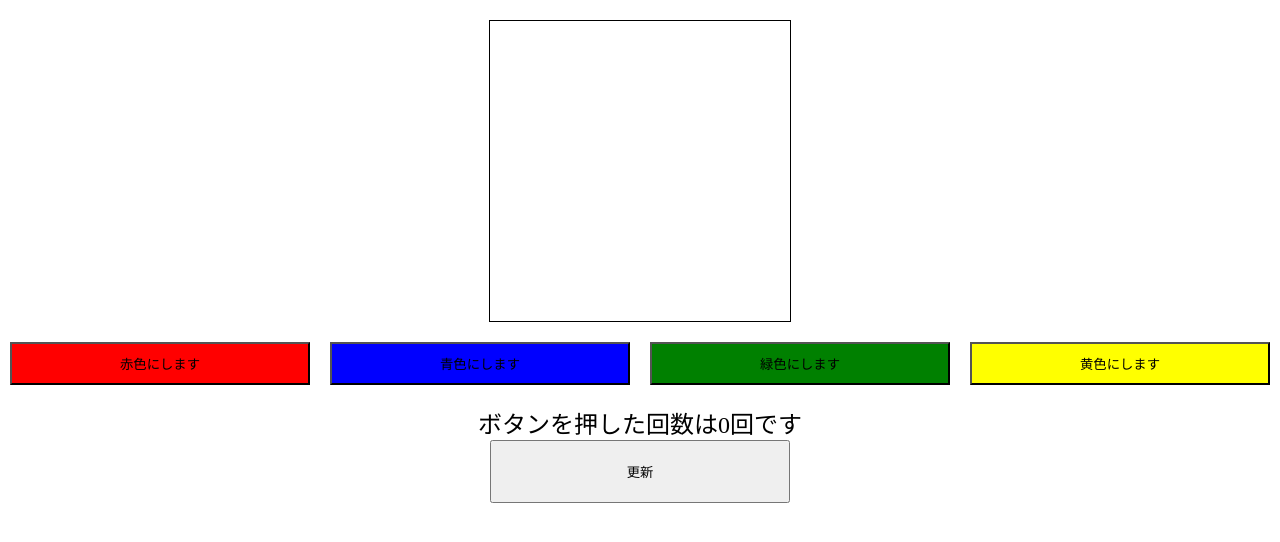
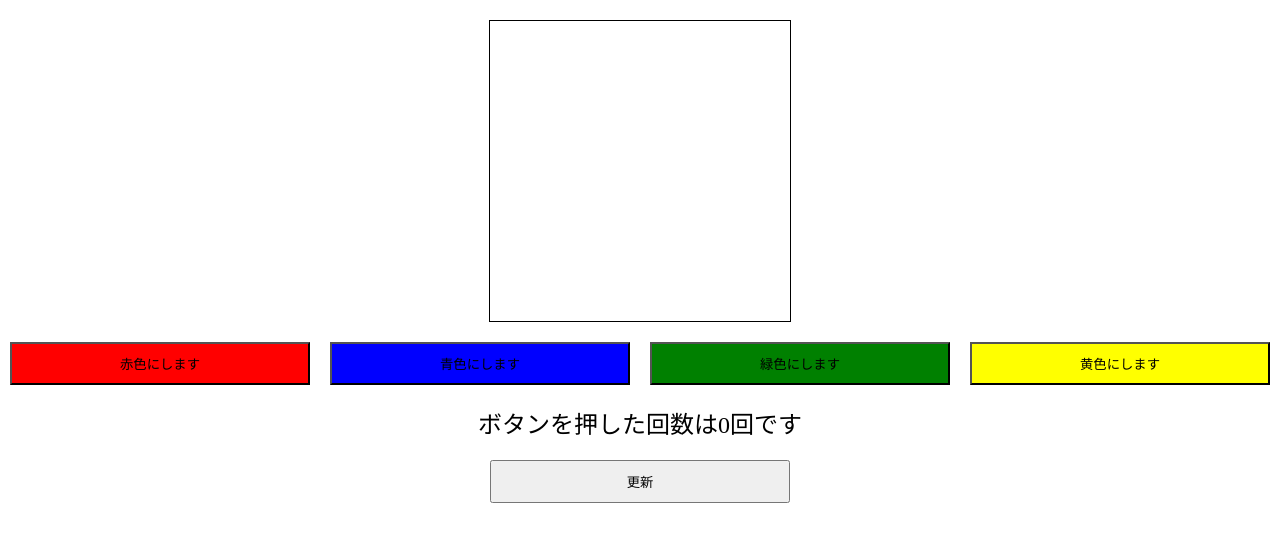
Before and after one commit to Mitter0619/Mitter0619.github.io, a plain HTML site: page js-change2/index.html in a window 1280 px wide. Drawn offline with Linux system fonts and the light colour scheme.

Commit message:
微修正

```diff
--- a/js-change2/index.html
+++ b/js-change2/index.html
@@ -18,7 +18,7 @@
   </div>
   <div class="counter-area">
     <p>ボタンを押した回数は<span id="counter">0</span>回です</p>
-    <input class="reload" type="button"  value="更新" onclick="Button()">
+    <button class="reload" type="button"  value="更新" onclick="Button()">更新</button>
   </div>
 </body>
 </html>
--- a/js-change2/style.css
+++ b/js-change2/style.css
@@ -31,7 +31,9 @@
 
 .reload {
   width: 300px;
-  padding: 20px;
+  padding: 10px 20px;
+  color: #000;
+  margin-top: 20px;
 }
 
 
```
